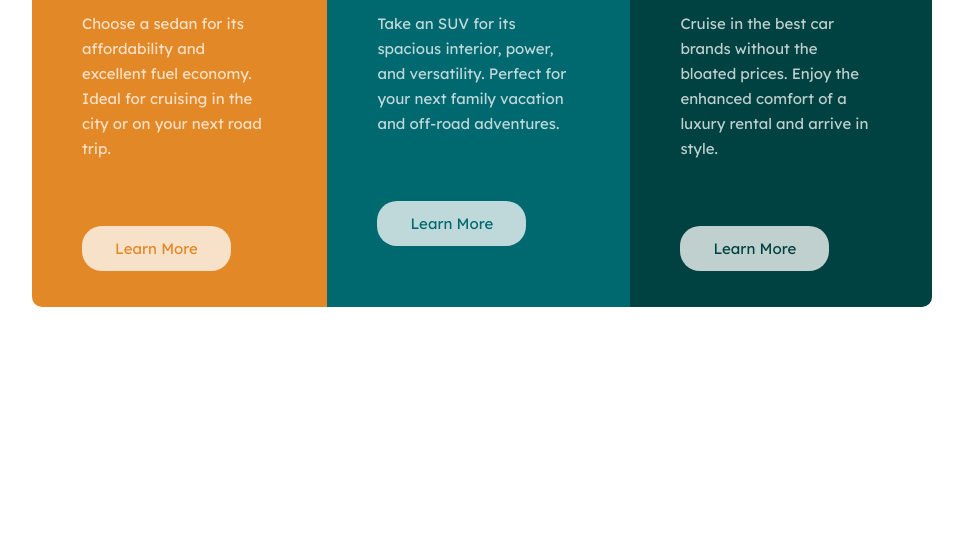
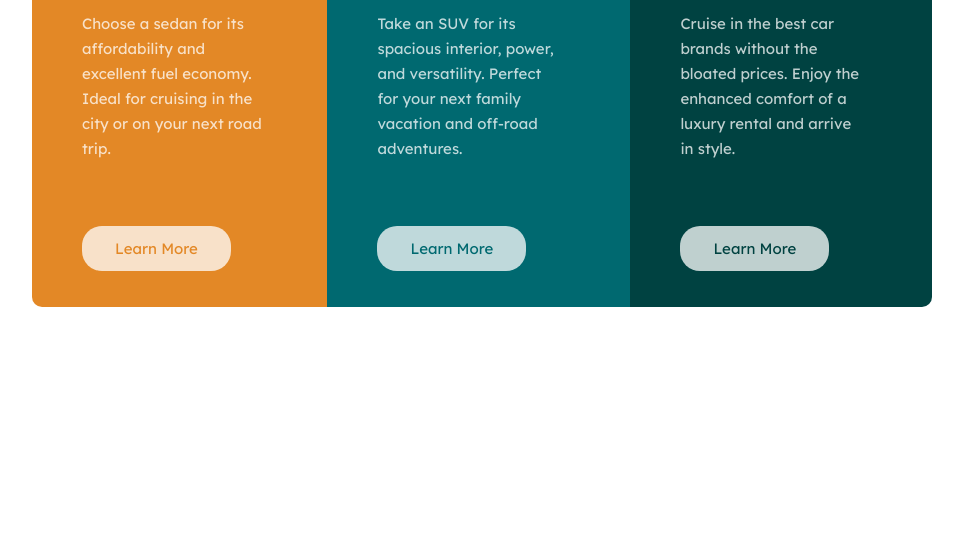
Before and after one commit to aezakmi007/FrontendMentorChallenge2ColumnPreviewCard, a plain HTML site: page index.html in a window 1280 px wide. Shown: the part 266-800 px from the top of the page, without its empty margins (158-1121 px from the left). Drawn offline with Linux system fonts and the light colour scheme.

Commit message:
Padding adjusted

```diff
--- a/style.css
+++ b/style.css
@@ -164,7 +164,7 @@ h1 {
   font-family: "Lexend Deca", sans-serif;
   line-height: 25px;
   margin-bottom: 80px;
-  padding: 0px 8px 0 0;
+  padding: 0px 15px 0 0;
 }
 img {
   margin-bottom: 30px;
```
